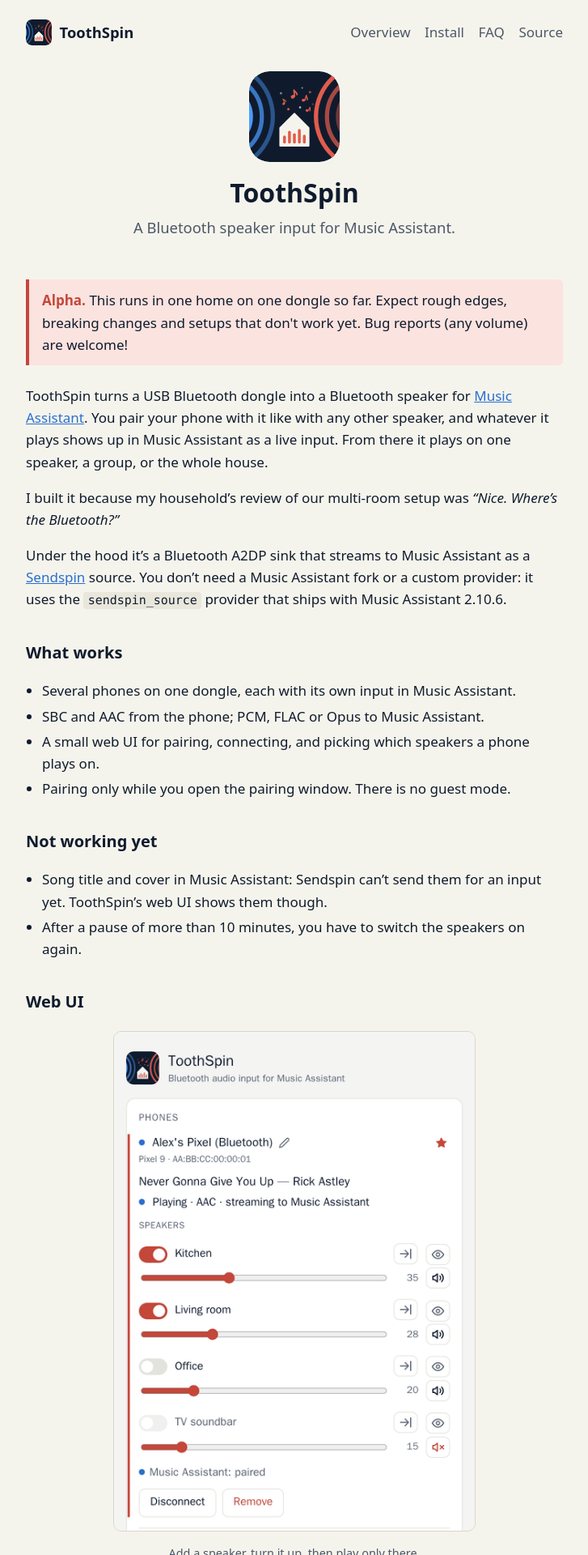
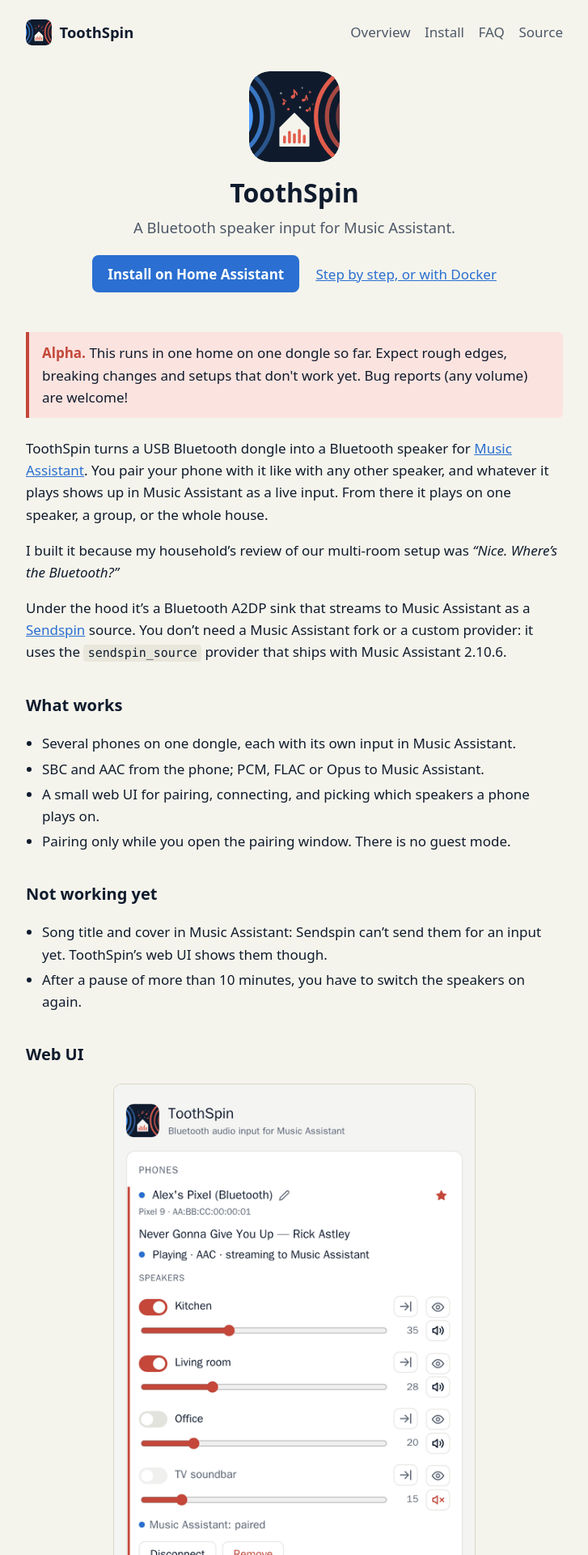
Before and after one commit to eknoes/toothspin, a Jekyll site: the page built from docs/index.md, in a window 1280 px wide. Shown: the top 1920 px of the page at 81% size, without its empty margins (276-1003 px from the left). Built offline with Jekyll 4.4.1, drawn with Linux system fonts in a browser that asks for light colours.

Commit message:
docs: an "Install on Home Assistant" button at the top of the website
Co-Authored-By: Claude Opus 5.5 <noreply@anthropic.com>

```diff
--- a/docs/_layouts/default.html
+++ b/docs/_layouts/default.html
@@ -25,6 +25,12 @@
     <img src="{{ '/assets/logo.svg' | relative_url }}" alt="{{ site.title }} logo">
     <h1>{{ site.title }}</h1>
     <p class="lede">{{ page.hero }}</p>
+    {%- if page.install_button %}
+    <p class="actions">
+      <a class="button" href="https://my.home-assistant.io/redirect/supervisor_add_addon_repository/?repository_url=https%3A%2F%2Fgithub.com%2F{{ site.repository | replace: '/', '%2F' }}">Install on Home Assistant</a>
+      <a href="{{ '/install.html' | relative_url }}">Step by step, or with Docker</a>
+    </p>
+    {%- endif %}
   </div>
   {%- else %}
   <h1>{{ page.title }}</h1>
--- a/docs/assets/style.css
+++ b/docs/assets/style.css
@@ -75,6 +75,25 @@ a { color: var(--blue); }
 .hero { text-align: center; padding-block: 1.5rem 0.5rem; }
 .hero img { width: 7rem; height: 7rem; }
 .hero h1 { margin-top: 0.75rem; }
+.hero .actions {
+  display: flex;
+  justify-content: center;
+  align-items: center;
+  gap: 0.5rem 1.25rem;
+  flex-wrap: wrap;
+  margin-top: 1.25rem;
+}
+.button {
+  display: inline-block;
+  background: var(--blue);
+  color: #fff;
+  font-weight: 600;
+  text-decoration: none;
+  padding: 0.6rem 1.2rem;
+  border-radius: 8px;
+}
+.button:hover { filter: brightness(1.1); }
+@media (prefers-color-scheme: dark) { .button { color: var(--bg); } }
 
 .alpha {
   border-left: 4px solid var(--red);
```
Also changed, not shown: docs/index.md (+1 -0 lines).
